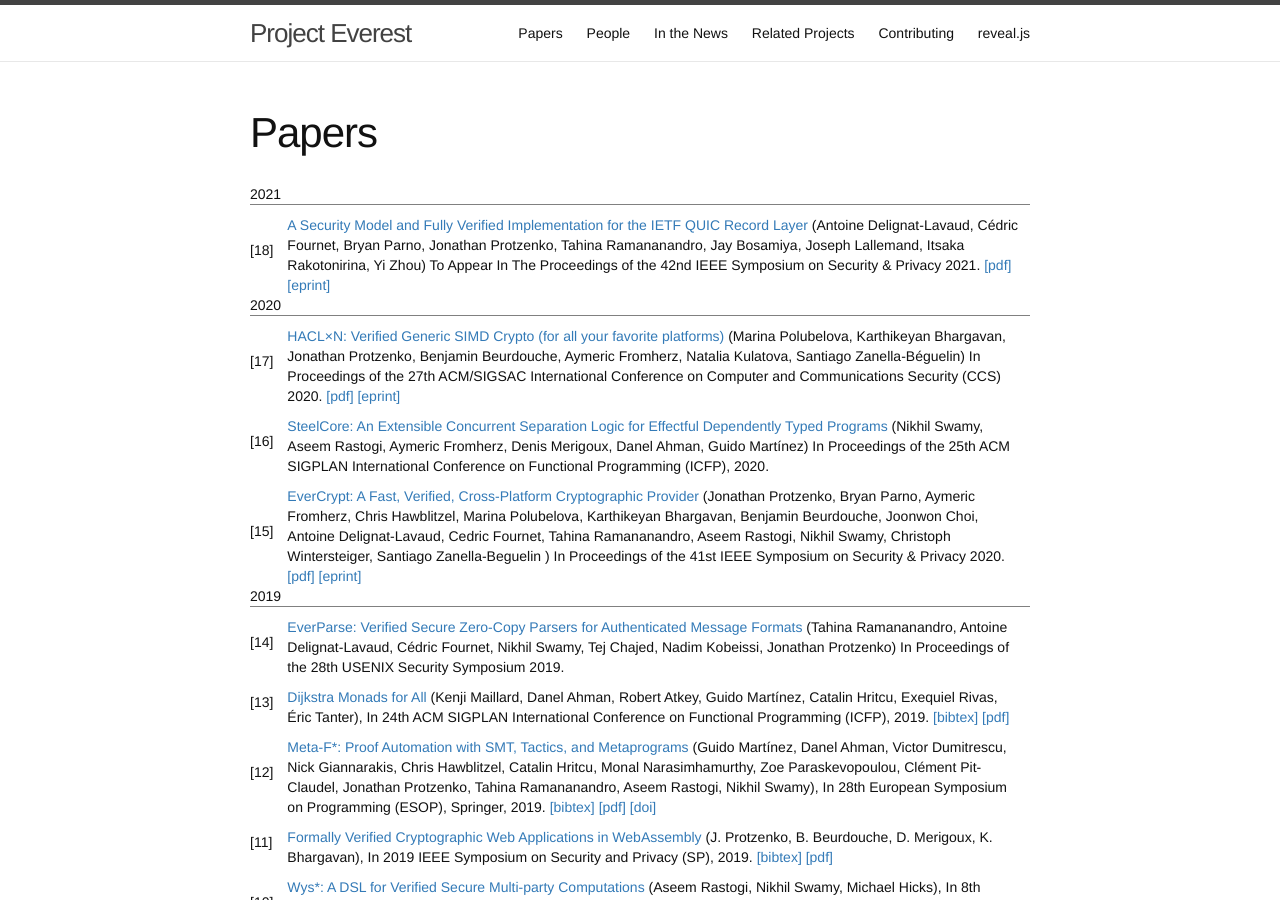
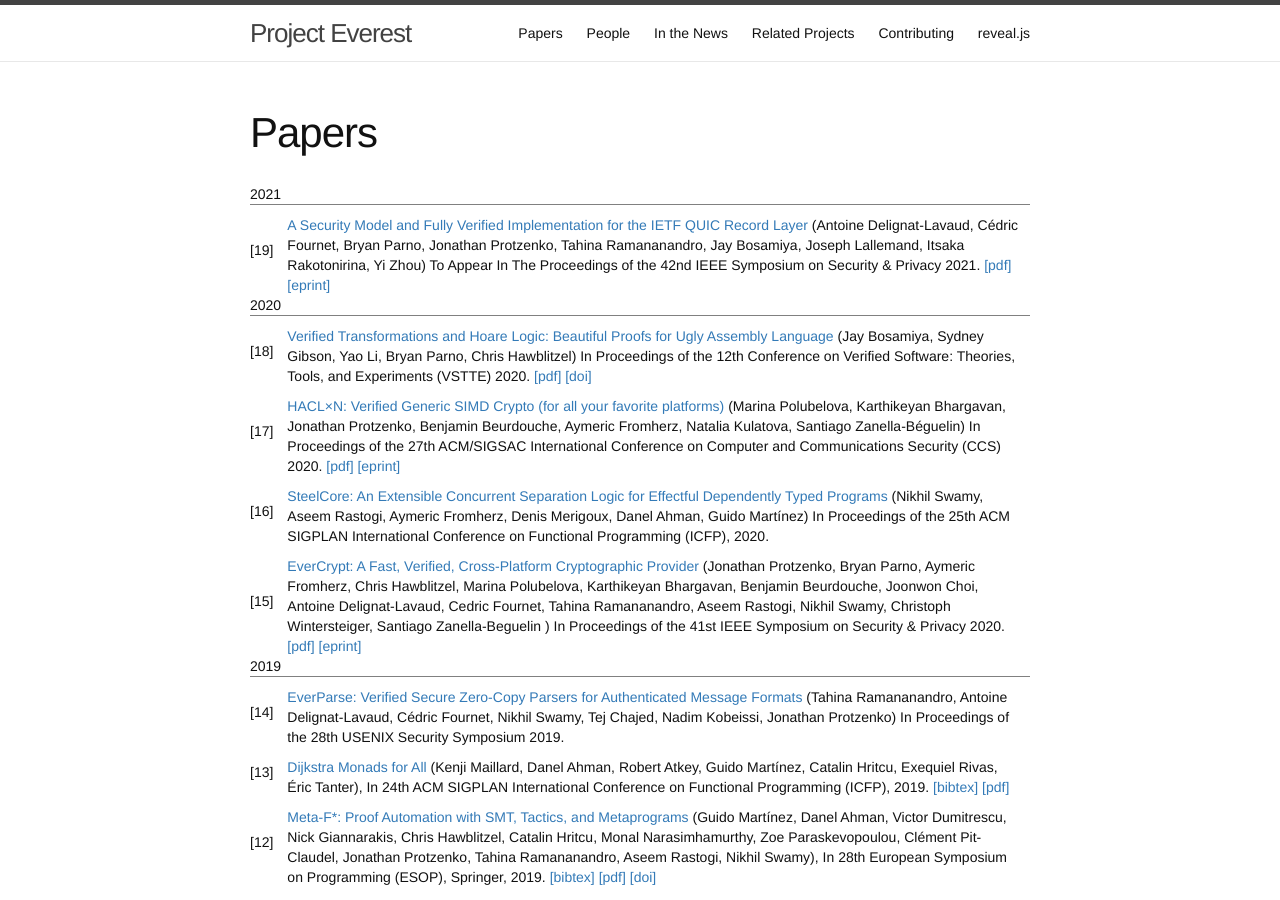
Before and after one commit to project-everest/project-everest.github.io, a Jekyll site: the page built from papers.md, in a window 1280 px wide and 900 px high. Built offline with Jekyll 4.4.1, drawn with Linux system fonts in a browser that asks for light colours.

Commit message:
Vale Transformers was published

```diff
--- a/papers.md
+++ b/papers.md
@@ -9,7 +9,7 @@ permalink: /papers/
 
 <tr><td colspan="2" class="sheader">2021</td></tr>
 
-<tr class="bibline"><td class="bibref"><a class="bibanchor" name="18"></a>[18]</td>
+<tr class="bibline"><td class="bibref"><a class="bibanchor" name="19"></a>[19]</td>
   <td class="bibitem">
     <span itemscope="" itemtype="http://schema.org/ScholarlyArticle"> <a href="/assets/everquic.pdf">
       <span class="bibtitle" itemprop="name">A Security Model and Fully Verified Implementation for the IETF QUIC Record Layer
@@ -36,6 +36,28 @@ permalink: /papers/
 </tr>
 
 <tr><td colspan="2" class="sheader">2020</td></tr>
+
+<tr class="bibline"><td class="bibref"><a class="bibanchor" name="18"></a>[18]</td>
+  <td class="bibitem">
+    <span itemscope="" itemtype="http://schema.org/ScholarlyArticle"> <a href="/assets/vale-transformers.pdf">
+      <span class="bibtitle" itemprop="name">Verified Transformations and Hoare Logic: Beautiful Proofs for Ugly Assembly Language
+</span></a>
+      (<span class="bibauthor"><span itemprop="author" itemtype="http://schema.org/Person">Jay Bosamiya</span>,
+<span itemprop="author" itemtype="http://schema.org/Person">Sydney Gibson</span>,
+<span itemprop="author" itemtype="http://schema.org/Person">Yao Li</span>,
+<span itemprop="author" itemtype="http://schema.org/Person">Bryan Parno</span>,
+<span itemprop="author" itemtype="http://schema.org/Person">Chris Hawblitzel</span></span>)
+      <span class="bibbooktitle">
+        <span itemprop="isPartOf">In Proceedings of the 12th Conference on Verified Software: Theories, Tools, and Experiments (VSTTE)</span>
+      </span>
+      <span itemprop="datePublished">2020</span>.
+    </span>
+    <span class="bibmenu">
+      <a href="/assets/vale-transformers.pdf">[pdf]</a>
+      <a href="https://doi.org/10.1007/978-3-030-63618-0_7">[doi]</a>
+    </span>
+  </td>
+</tr>
 
 <tr class="bibline"><td class="bibref"><a class="bibanchor" name="17"></a>[17]</td>
   <td class="bibitem">
```
Also changed, not shown: 1 other file.
